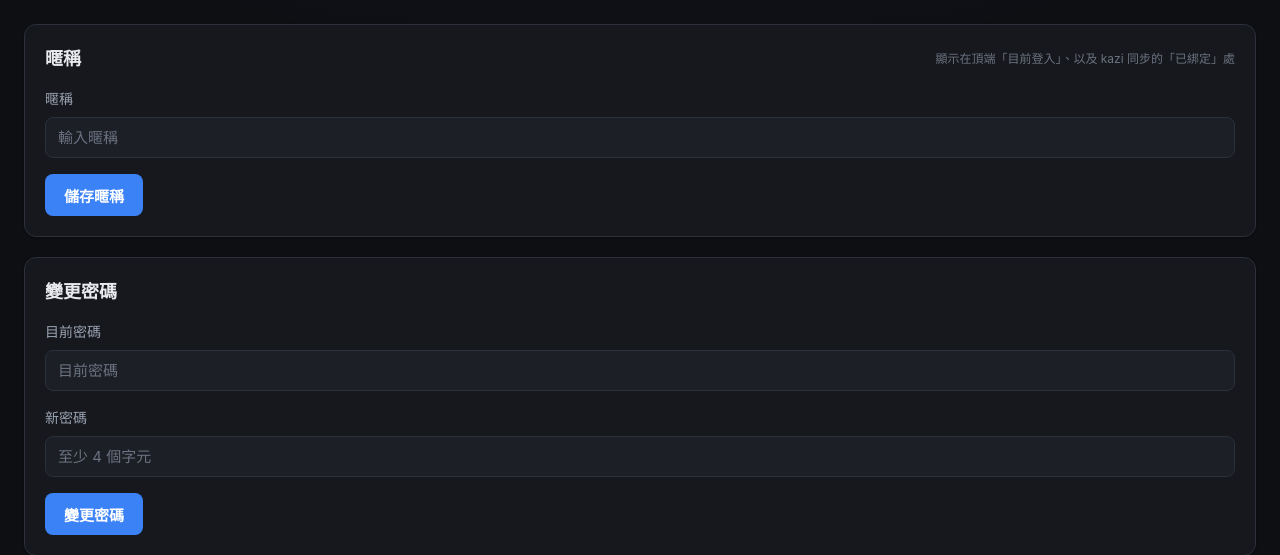
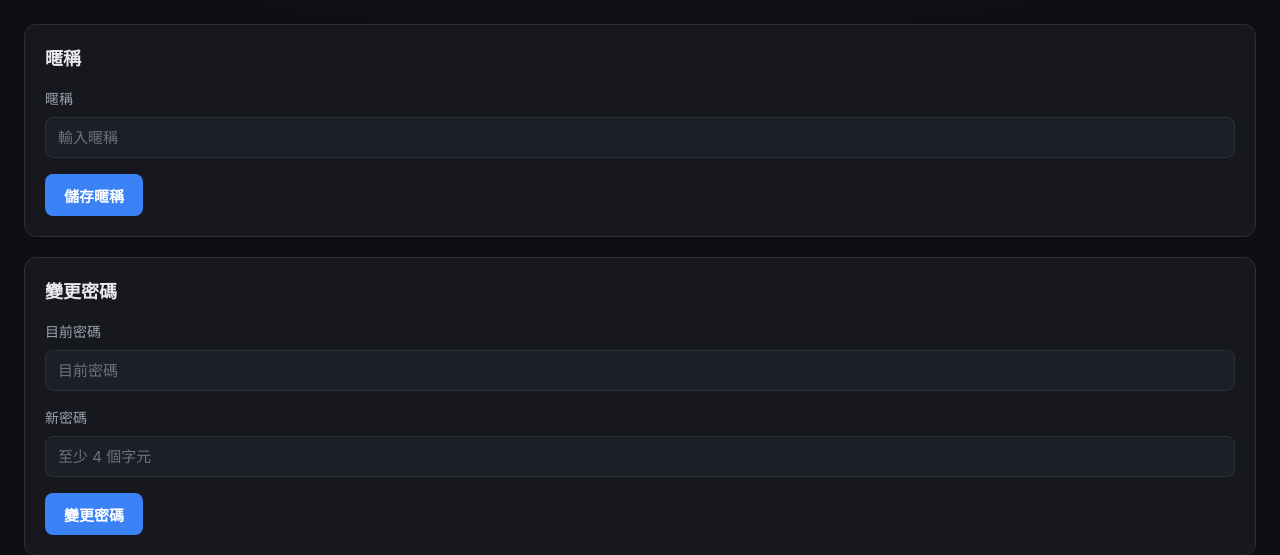
Before and after one commit to pp771007/maccms-parser, a Python web app: template templates/profile.html in a window 1280 px wide. Shown: the part 150-705 px from the top of the page. Run offline with Jinja, Linux system fonts and the light colour scheme; the template is opened without the code that fills it, so the values that code supplies are empty.

Commit message:
個人中心:移除暱稱的多餘說明文字

```diff
--- a/templates/profile.html
+++ b/templates/profile.html
@@ -36,7 +36,6 @@
     <div class="card">
         <div class="card-header">
             <h2>暱稱</h2>
-            <span class="card-subtitle">顯示在頂端「目前登入」、以及 kazi 同步的「已綁定」處</span>
         </div>
         <div class="form-group">
             <label for="nickname">暱稱</label>
```
